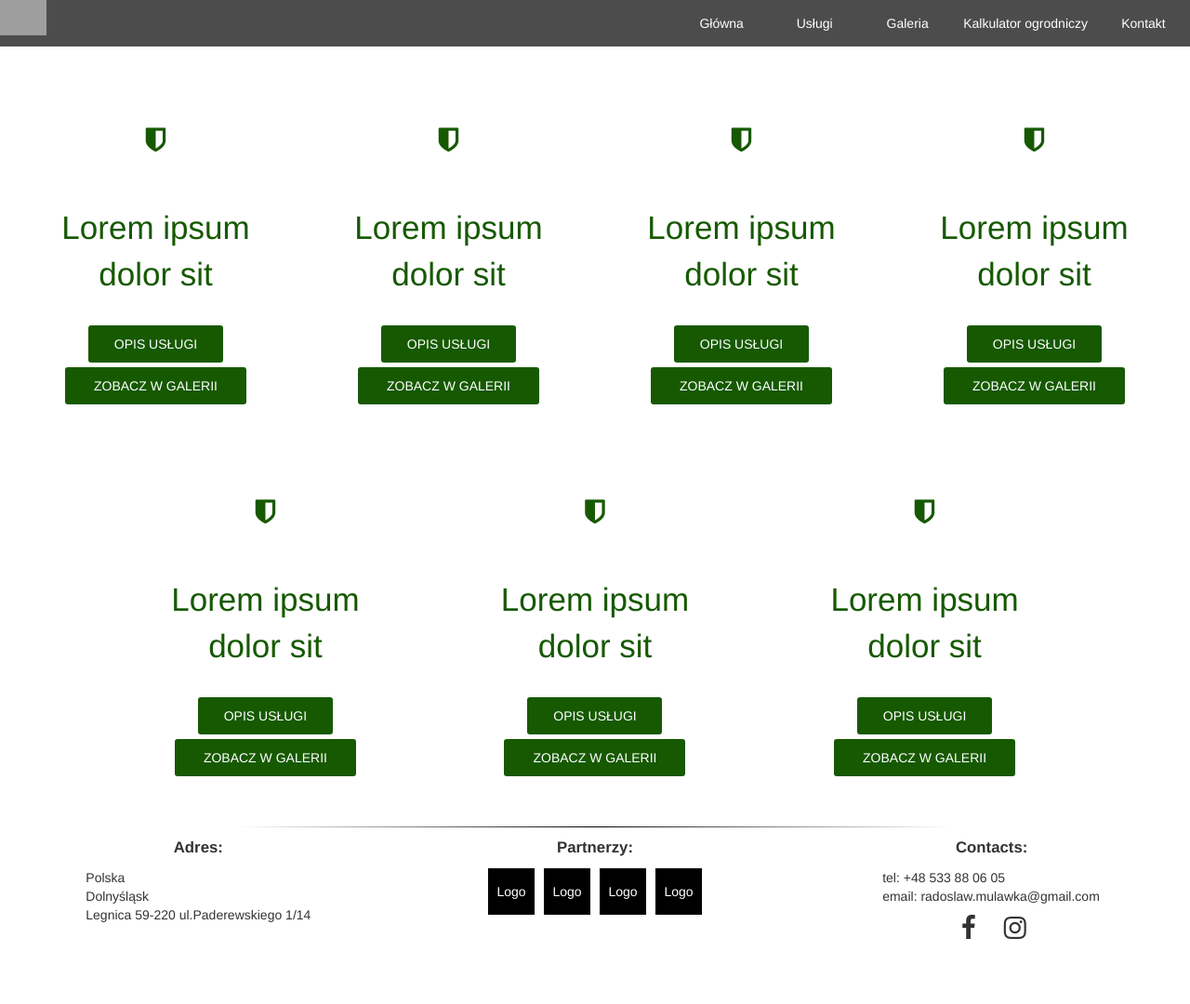
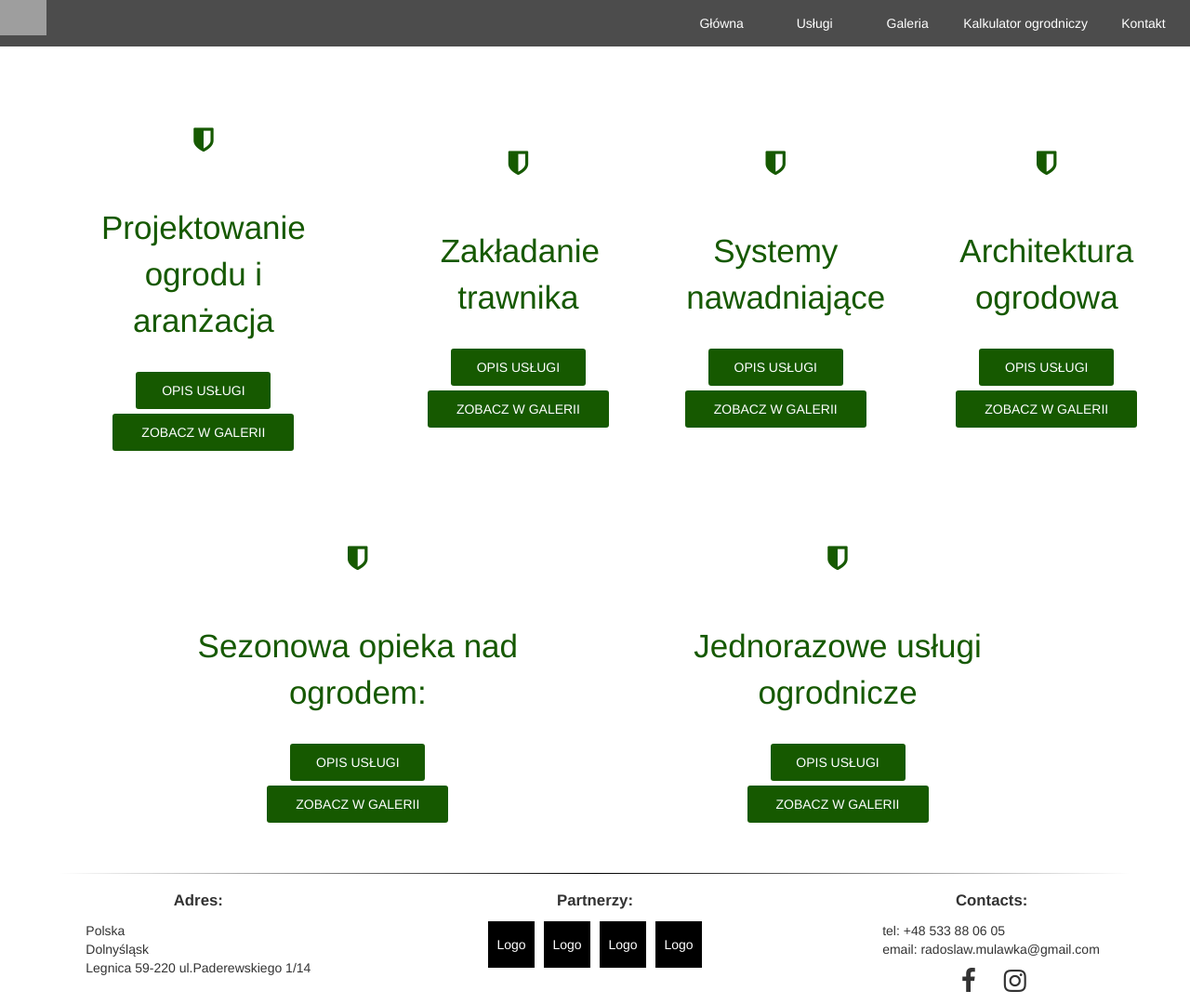
Before and after one commit to Radoslaw-Mulawka/Gardening, a PHP site: page /services.html in a window 1280 px wide. Shown: the whole page at 93% size. Before the commit the page ends 1010 px from the top, so only its background shows below. Run offline with PHP 8.4, Linux system fonts and the light colour scheme; some libraries are stand-ins or nearby versions; grey boxes are pictures that could not be loaded.

Commit message:
New motto, new about us section, services updated with text

```diff
--- a/calculator.html
+++ b/calculator.html
@@ -184,7 +184,7 @@
                                         <input type="hidden" class="form-price form-control" id="price" name="price" placeholder="Cena"  value="" >
                                     </div>
                                     <div class="form-group">
-                                    <textarea class="form-control" type="textarea" id="message" name="message" placeholder="Message" maxlength="600" rows="7"></textarea>
+                                    <textarea class="form-control" type="textarea" id="message" name="message" placeholder="Wiadomość" maxlength="600" rows="7"></textarea>
 
                                     </div>
 
--- a/services.html
+++ b/services.html
@@ -89,7 +89,7 @@
                                     <i class="fa fa-shield" aria-hidden="true"></i>
                                 </div>
                                 <span>
-                                    Lorem ipsum dolor sit
+                                    Projektowanie ogrodu i aranżacja
                                 </span>
                             </div> <!--  .hover-wrap -->
 
@@ -105,7 +105,7 @@
                                     <i class="fa fa-shield" aria-hidden="true"></i>
                                 </div>
                                 <span>
-                                    Lorem ipsum dolor sit
+                                    Zakładanie trawnika
                                 </span>
                             </div> <!--  .hover-wrap -->
 
@@ -122,7 +122,7 @@
                                     <i class="fa fa-shield" aria-hidden="true"></i>
                                 </div>
                                 <span>
-                                    Lorem ipsum dolor sit
+                                    Systemy nawadniające
                                 </span>
                             </div> <!--  .hover-wrap -->
 
@@ -138,7 +138,7 @@
                                     <i class="fa fa-shield" aria-hidden="true"></i>
                                 </div>
                                 <span>
-                                    Lorem ipsum dolor sit
+                                    Architektura ogrodowa
                                 </span>
                             </div> <!--  .hover-wrap -->
 
@@ -175,7 +175,7 @@
                                     <i class="fa fa-shield" aria-hidden="true"></i>
                                 </div>
                                 <span>
-                                    Lorem ipsum dolor sit
+                                    Sezonowa opieka nad ogrodem:
                                 </span>
                             </div> <!--  .hover-wrap -->
 
@@ -191,7 +191,7 @@
                                     <i class="fa fa-shield" aria-hidden="true"></i>
                                 </div>
                                 <span>
-                                    Lorem ipsum dolor sit
+                                    Jednorazowe usługi ogrodnicze
                                 </span>
                             </div> <!--  .hover-wrap -->
 
@@ -199,21 +199,6 @@
                             <a href="gallery.html" class="toGallery">Zobacz w galerii</a>
                         </div> <!--  .service-item -->
                     </div>
-
-                    <div class="service-item">
-                            <div class="hover-wrap">
-                                <div>
-                                    <i class="fa fa-shield" aria-hidden="true"></i>
-                                </div>
-                                <span>
-                                    Lorem ipsum dolor sit
-                                </span>
-                            </div> <!--  .hover-wrap -->
-
-                            <a href="#modal7" class="service-desc">Opis usługi</a>
-                            <a href="gallery.html" class="toGallery">Zobacz w galerii</a>
-                    </div> <!--  .service-item -->
-
                 </div> <!--  .services__second-wrap -->
                 <div class="gradient-line"></div> <!--  .gradient-line -->
             </div> <!--  .services -->
@@ -227,9 +212,11 @@
 
 <div class="remodal" data-remodal-id="modal">
   <button data-remodal-action="close" class="remodal-close"></button>
-  <h1>Remodal</h1>
+  <h1>Projektowanie ogrodu i aranżacja</h1>
   <p>
-    Usługa 1
+    Wszystkie projekty wykonywane przez dyplomowanego fachowcy.
+Czas realizacji projektu
+(картинка kroki realizacji zlecenia - darmowe spotkanie z projektantem - koncepcja ogrodu - projekt ogrodu - kosztorys - wykonanie zamówienia)
   </p>
   <br>
   <form>
@@ -241,9 +228,23 @@
 
 <div class="remodal" data-remodal-id="modal2">
   <button data-remodal-action="close" class="remodal-close"></button>
-  <h1>Remodal</h1>
+  <h1>Zakładanie trawnika</h1>
   <p>
-    Usługa 2
+    Zakładanie trawnika się składa z kilku etapów: <br>
+    <ol>
+      <li>wybór mieszanki nasion który powinien odpowiadać przeznaczeniu trawnika i warunkom naturalnym oraz dokładne przemierzenie terenu. </li>
+      <li>przygotowanie podłoża:
+        <ul>
+          <li>usuwanie istniejącej roślinności, wyrównywanie terenu oraz zastosowanie substancji użyźniających lub nawozów organicznych. </li>
+          <li>Przekopanie ziemi na głębokość 30 cm odpowiednim sprzętem. Zaleca się bronowanie w celu zgniecenia grud i dokładnego wyrównania powierzchni. </li>
+          <li>Zniwelować powierzchnie, rozbijając bryły ziemi, a także usuwając resztki roślin i kamieni. </li>
+          <li>przeprowadzenie bronowania w celu zgniecenia grud i dokładnego wyrównania powierzchni. </li>
+          <li>Ostateczne wyrównywanie terenu powinno się robić ręcznie, przy użyciu grabi, potem zwałowanie, bo trawa potrzebuje zwartego podłoża. Grudy zbitej ziemi powinny być rozdrobnione, a pozostałości roślin, w tym kłącza i korzenie – usunięte.</li>
+          <li>Wygrabienie pozostałości z luźnej, przekopanej ziemi. Dopiero na tym etapie gleba jest prawie gotowa do siewu lub zakładania trawnika z rolki. </li>
+        </ul>
+      </li>
+
+    </ol>
   </p>
   <br>
   <form>
@@ -254,9 +255,14 @@
 
 <div class="remodal" data-remodal-id="modal3">
   <button data-remodal-action="close" class="remodal-close"></button>
-  <h1>Remodal</h1>
+  <h1>Systemy nawadniające </h1>
   <p>
-    Usługa 3
+    Oferta automatycznego systemu nawadniania zawiera:
+    <ul>
+      <li>projekt</li>
+      <li>montaż</li>
+      <li>serwis</li>
+    </ul>
   </p>
   <br>
   <form>
@@ -266,9 +272,25 @@
 
 <div class="remodal" data-remodal-id="modal4">
   <button data-remodal-action="close" class="remodal-close"></button>
-  <h1>Remodal</h1>
+  <h1>Architektura ogrodowa </h1>
   <p>
-    Usługa 4
+    <ul>
+      <li>altany, domki, pergole, grille ogrodowe</li>
+      <li>systemy oświetlenia ogrodowego</li>
+      <li>zagospodarowanie balkonów i tarasów</li>
+      <li>kojce i budy dla psów</li>
+      <li>obrzeża trawnikowe i murki oporowe</li>
+      <li>ogrody skalne</li>
+      <li>brukarstwo ogrodowe / budowa alejek i ścieżek ogrodowych</li>
+      <li>place zabaw dla dzieci</li>
+      <li>piaskownice</li>
+      <li>gabiony</li>
+      <li>obrzeża</li>
+      <li>palisady</li>
+      <li>kamyczkowanie</li>
+      <li>agrowłóknina</li>
+      <li>korowanie</li>
+    </ul>
   </p>
   <br>
   <form>
@@ -278,9 +300,17 @@
 
 <div class="remodal" data-remodal-id="modal5">
   <button data-remodal-action="close" class="remodal-close"></button>
-  <h1>Remodal</h1>
+  <h1>Sezonowa opieka nad ogrodem: </h1>
   <p>
-    Usługa 5
+    <ul>
+      <li>przycinanie i formowanie krzewów, drzew i żywopłotów </li>
+      <li>koszenie trawników </li>
+      <li>regeneracja trawników: odchwaszczanie, nawożenie, wertykulacja, aeracja </li>
+      <li>nasadzenia</li>
+      <li>usługa glebogryzarką</li>
+      <li>oprysk</li>
+      <li>utrzymanie w czystości: zbieranie liści, wywóz odpadów</li>
+    </ul>
   </p>
   <br>
   <form>
@@ -290,9 +320,24 @@
 
 <div class="remodal" data-remodal-id="modal6">
   <button data-remodal-action="close" class="remodal-close"></button>
-  <h1>Remodal</h1>
+  <h1>Jednorazowe usługi ogrodnicze </h1>
   <p>
-    Usługa 6
+    <ol>
+      <li>Zakładanie trawnika z siewu </li>
+      <li>Zakładanie trawnika z rolki </li>
+      <li>Koszenie trawy </li>
+      <li>Wertykulacja i aeracja </li>
+      <li>Sadzenie i przesadzanie roślin </li>
+      <li>Przycinka drzew i krzewów </li>
+      <li>Przygotowanie terenu pod budowę </li>
+      <li>Wycinanie, podcinanie darni </li>
+      <li>Glebogryzowanie </li>
+      <li>Oprysk </li>
+      <li>Systemy nawadniające </li>
+      <li>Piaskownice</li>
+      <li>Odchwaszczanie (ręczne i chemiczne) </li>
+      <li>Nawożenie roślin</li>
+    </ol>
   </p>
   <br>
   <form>
@@ -301,17 +346,6 @@
 </div>
 
 
-<div class="remodal" data-remodal-id="modal7">
-  <button data-remodal-action="close" class="remodal-close"></button>
-  <h1>Remodal</h1>
-  <p>
-    Usługa 7
-  </p>
-  <br>
-  <form>
-    <button data-remodal-action="confirm" class="remodal-confirm" onClick='location.href="gallery.html"'>Zamów usługę !</button>
-  </form>
-</div>
 <!-- FOOTER SECTION -->
         <footer>
             <div class="adress">
--- a/style/_footer.scss
+++ b/style/_footer.scss
@@ -5,8 +5,10 @@ footer {
       width: 100%;
       display: flex;
       justify-content: space-around;
-    height: 120px;
-    padding-top:10px;
+      /* height: 120px; */
+      padding-top: 10px;
+      padding-bottom: 10px;
+      background-color: white;
     .adress, .partners, .footer-contacts{
        width:100%;
       display: flex;
@@ -60,7 +62,7 @@ footer {
 
   @media screen and (max-width:850px){
       &{
-        position:static;
+        // position:static;
         display:block;
         height:auto;
       }
--- a/style/_mission.scss
+++ b/style/_mission.scss
@@ -8,9 +8,15 @@
 		justify-content: space-around;
 		.mission__desc {
 			width: 50%;
-			text-indent: 20px;
 			font-size:1.1em;
 			text-align: justify;
+			h4{
+				text-align: center;
+				font-size:25px;
+			}
+			p {
+				text-indent: 20px;
+			}
 		}
 		.mission__logo-button{
 			display:flex;
--- a/style/_services.scss
+++ b/style/_services.scss
@@ -103,3 +103,16 @@
 		}
 	}
 }
+.remodal {
+	p{
+		text-align: left;
+	}
+	ol, ul {
+		text-align: left !important;
+	    padding-left: 0;
+	    list-style-position: inside;
+	}
+	 ul {
+	     list-style-type: disc;
+	 }
+}
--- a/style/_videoSection.scss
+++ b/style/_videoSection.scss
@@ -4,12 +4,13 @@
 	video {
 		width:100%;
 	}
-	span {
+	#motto {
 		position:absolute;
 		top:50%;
 		left:50%;
+		text-align: center;
 		transform:translate(-50%,-50%);
-		font-size: 10vw;
+		font-size: 7vw;
 		color:#f7f7f7;
 		text-transform: uppercase;
 		font-family: Merriweather, serif;
@@ -28,3 +29,6 @@
 		}
 	}
 }
+#green {
+	// color: #b2ff7f;
+}
--- a/style/style.css
+++ b/style/style.css
@@ -97,12 +97,13 @@
   margin-bottom: -5px; }
   .video-wrap video {
     width: 100%; }
-  .video-wrap span {
+  .video-wrap #motto {
     position: absolute;
     top: 50%;
     left: 50%;
+    text-align: center;
     transform: translate(-50%, -50%);
-    font-size: 10vw;
+    font-size: 7vw;
     color: #f7f7f7;
     text-transform: uppercase;
     font-family: Merriweather, serif; }
@@ -125,9 +126,13 @@
     justify-content: space-around; }
     .mission .mission-content-wrap .mission__desc {
       width: 50%;
-      text-indent: 20px;
       font-size: 1.1em;
       text-align: justify; }
+      .mission .mission-content-wrap .mission__desc h4 {
+        text-align: center;
+        font-size: 25px; }
+      .mission .mission-content-wrap .mission__desc p {
+        text-indent: 20px; }
     .mission .mission-content-wrap .mission__logo-button {
       display: flex;
       flex-direction: column;
@@ -197,8 +202,10 @@ footer {
   width: 100%;
   display: flex;
   justify-content: space-around;
-  height: 120px;
-  padding-top: 10px; }
+  /* height: 120px; */
+  padding-top: 10px;
+  padding-bottom: 10px;
+  background-color: white; }
   footer .adress, footer .partners, footer .footer-contacts {
     width: 100%;
     display: flex;
@@ -240,7 +247,6 @@ footer {
         margin-right: 0; }
   @media screen and (max-width: 850px) {
     footer {
-      position: static;
       display: block;
       height: auto; } }
 
@@ -390,6 +396,15 @@ footer {
       .services__second-wrap > div:first-child {
         flex-direction: column; } }
 
+.remodal p {
+  text-align: left; }
+.remodal ol, .remodal ul {
+  text-align: left !important;
+  padding-left: 0;
+  list-style-position: inside; }
+.remodal ul {
+  list-style-type: disc; }
+
 .calculator-wrap {
   margin-top: 50px;
   display: flex;
@@ -529,11 +544,11 @@ footer {
 
 body {
   position: relative;
-  padding-bottom: 120px;
+  padding-bottom: 140px;
   min-height: 100vh !important; }
   @media screen and (max-width: 850px) {
     body {
-      padding-bottom: 0; } }
+      padding-bottom: 390px; } }
 
 a {
   text-decoration: none;
@@ -553,7 +568,7 @@ h3 {
   bottom: 0;
   left: 50%;
   transform: translate(-50%, 0);
-  width: 60%;
+  width: 90%;
   height: 1px;
   margin: 0 auto;
   background-image: linear-gradient(to right, white, black, white); }
--- a/style/style.scss
+++ b/style/style.scss
@@ -9,11 +9,11 @@
 @import 'calculator';
 body{
 	position:relative;
-	padding-bottom: 120px;
+	padding-bottom: 140px;
 	min-height: 100vh !important;
   @media screen and (max-width:850px){
       &{
-        padding-bottom:0;
+            padding-bottom: 390px;
       }
   }
 }
@@ -44,7 +44,7 @@ h3 {
     bottom: 0;
     left: 50%;
     transform: translate(-50%,0);
-	width: 60%;
+	  width: 90%;
     height: 1px;
     margin: 0 auto;
     background-image: linear-gradient(to right, white, black, white);
```
Also changed, not shown: index.html (+4 -3 lines), 1 other file. Lines whose indentation alone changed are shown as unchanged.
